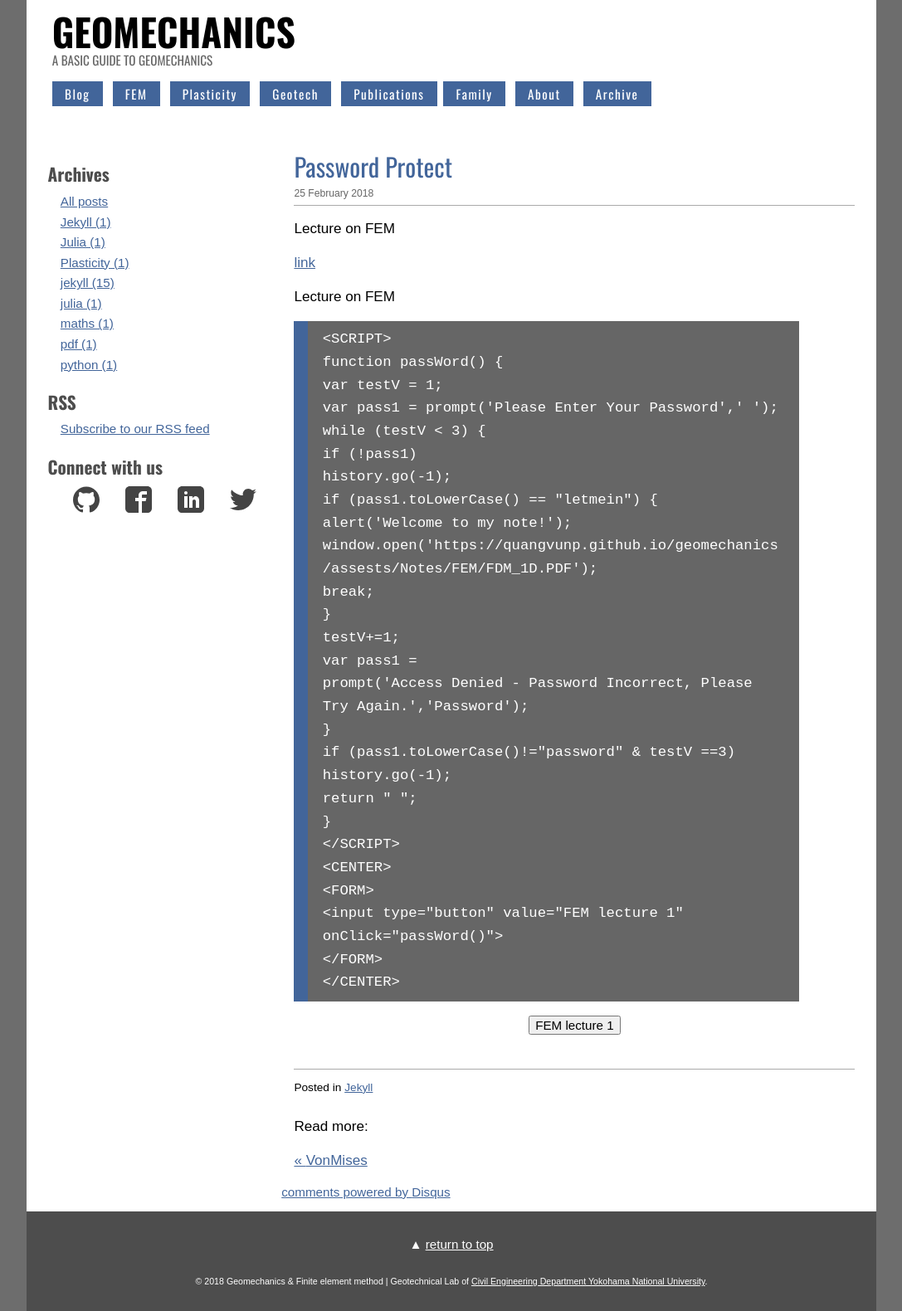
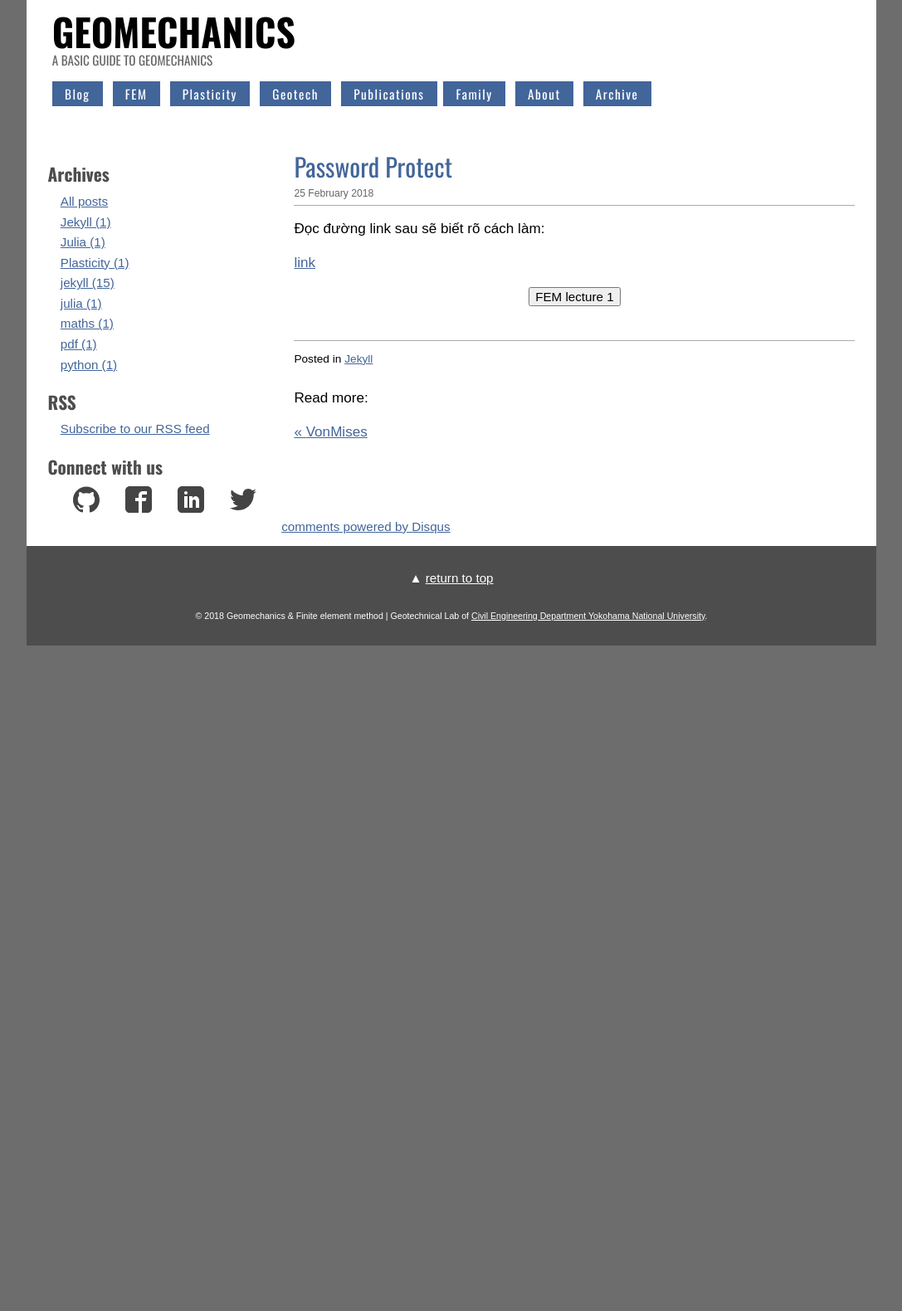
Before and after one commit to quangvunp/geomechanics, a Jekyll site: the page built from _posts/2018-02-25-password-link.md, in a window 1280 px wide. Shown: the whole page at 83% size, without its empty margins (96-1183 px from the left). Built offline with Jekyll 4.4.1, drawn with Linux system fonts in a browser that asks for light colours; comment, search, counter and statistics services are not loaded; after the commit the page ends 900 px from its top, so only the background shows below that.

Commit message:
Update 2018-02-25-password-link.md

```diff
--- a/_posts/2018-02-25-password-link.md
+++ b/_posts/2018-02-25-password-link.md
@@ -4,40 +4,11 @@ title:  "Password Protect"
 date:   2018-02-25
 tags: [Jekyll]
 ---
-Lecture on FEM
 
+Đọc đường link sau sẽ biết rõ cách làm:
 
 [link](https://www.wikihow.com/Password-Protect-a-Web-Page)
 
-Lecture on FEM
-~~~~~~
-<SCRIPT>
-function passWord() {
-var testV = 1;
-var pass1 = prompt('Please Enter Your Password',' ');
-while (testV < 3) {
-if (!pass1)
-history.go(-1);
-if (pass1.toLowerCase() == "letmein") {
-alert('Welcome to my note!');
-window.open('https://quangvunp.github.io/geomechanics/assests/Notes/FEM/FDM_1D.PDF');
-break;
-}
-testV+=1;
-var pass1 =
-prompt('Access Denied - Password Incorrect, Please Try Again.','Password');
-}
-if (pass1.toLowerCase()!="password" & testV ==3)
-history.go(-1);
-return " ";
-}
-</SCRIPT>
-<CENTER>
-<FORM>
-<input type="button" value="FEM lecture 1" onClick="passWord()">
-</FORM>
-</CENTER>
-~~~~~~
 
 <SCRIPT>
 function passWord() {
```
